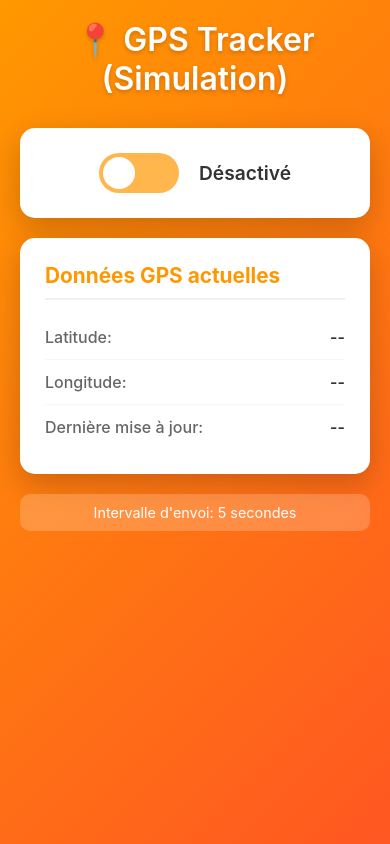
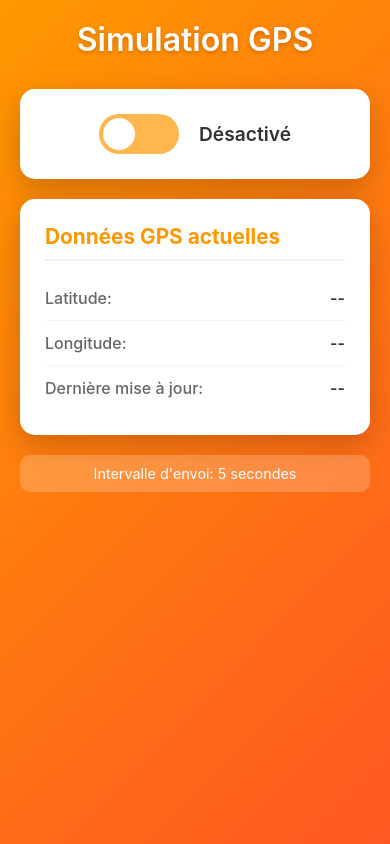
Before and after one commit to ZoeRotsen/projetbus, a website: page simulation/www/index.html in a window 390 px wide. Drawn offline with Linux system fonts and the light colour scheme; some packages are replaced by stand-ins of ours; no server answers.

Commit message:
Implémentation Simulation V 1.3

```diff
--- a/simulation/www/index.html
+++ b/simulation/www/index.html
@@ -14,12 +14,12 @@
     />
     <meta name="color-scheme" content="light dark" />
     <link rel="stylesheet" href="css/index.css" />
-    <title>GPS Simulation</title>
+    <title>Simulation des Bus</title>
   </head>
   <body>
     <div class="container">
       <div class="header">
-        <h1>📍 GPS Tracker (Simulation)</h1>
+        <h1>Simulation GPS</h1>
       </div>
 
       <div class="card">
```
